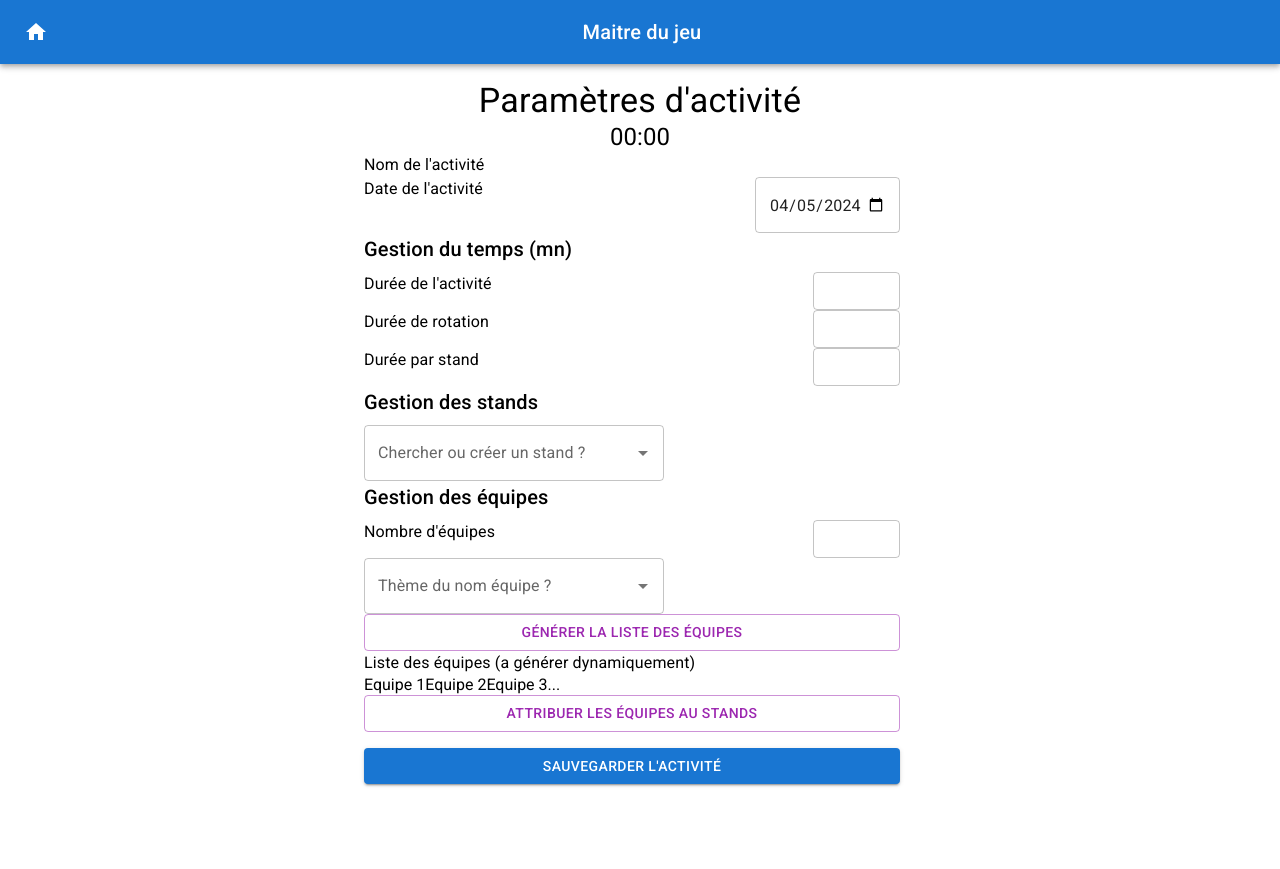
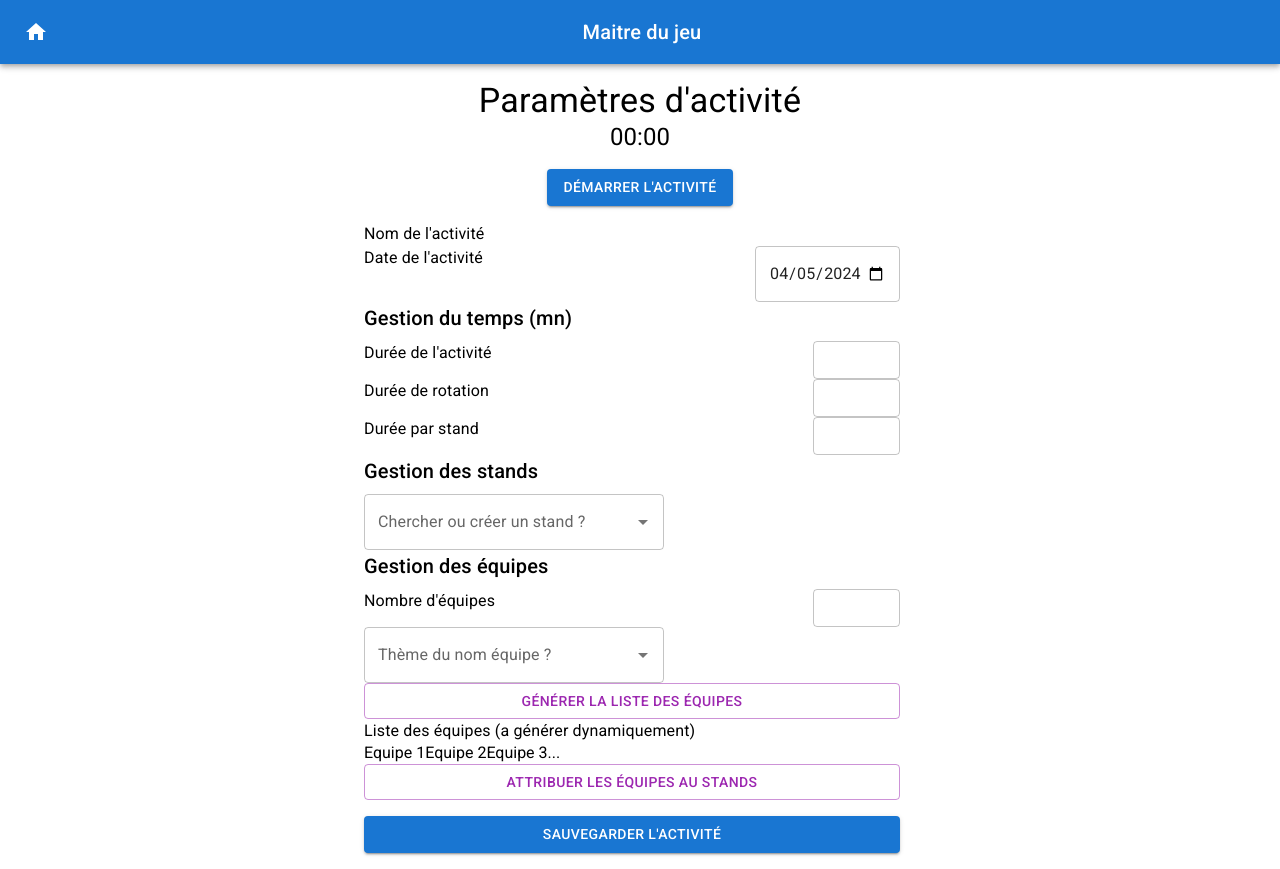
Before and after one commit to JoAnisky/rotation-app-frontend, a React (Vite) app: page /gamemaster in a window 1280 px wide. Before the commit the page ends 800 px from the top, so only its background shows below. Built offline with nearby package versions, Linux system fonts and the light colour scheme; no server answers.

Commit message:
removed isAdmin props and added ControlButtons component

```diff
--- a/src/pages/Gamemaster.tsx
+++ b/src/pages/Gamemaster.tsx
@@ -10,8 +10,9 @@ import {
 } from "@mui/material";
 import { ActivityContext } from "../contexts/ActivityContext";
 import { IActivityData } from "../types/activityTypes";
-import StopWatch from "../components/Timer/Stopwatch";
 import NavbarUp from "../components/NavbarUp";
+import ControlButtons from "../components/Timer/ControlButtons";
+import Stopwatch from "../components/Timer/Stopwatch";
 
 interface IPageContainerProps {
   role: string;
@@ -25,6 +26,7 @@ const Gamemaster: React.FC<IPageContainerProps> = ({
   const [activityData, setActivityData] = useState<IActivityData | null>(null);
   const [activityName, setActivityName] = useState<string>("");
   const [value, setValue] = useState<number | null>(null);
+
   const stands: string[] = [];
 
   // Get ActivityData
@@ -57,7 +59,8 @@ const Gamemaster: React.FC<IPageContainerProps> = ({
             {/* Grid wrapper for every elements */}
             <Grid container spacing={2}>
               <Grid item xs={12}>
-                <StopWatch isAdmin={true} />
+                <Stopwatch/>
+                <ControlButtons />
               </Grid>
 
               <Grid display="flex" justifyContent="space-between" width="100%">
@@ -70,7 +73,7 @@ const Gamemaster: React.FC<IPageContainerProps> = ({
                 <Typography>Date de l'activité</Typography>
 
                 <TextField
-                  sx={{width:145}}
+                  sx={{ width: 145 }}
                   fullWidth
                   type="date"
                   variant="outlined"
```
